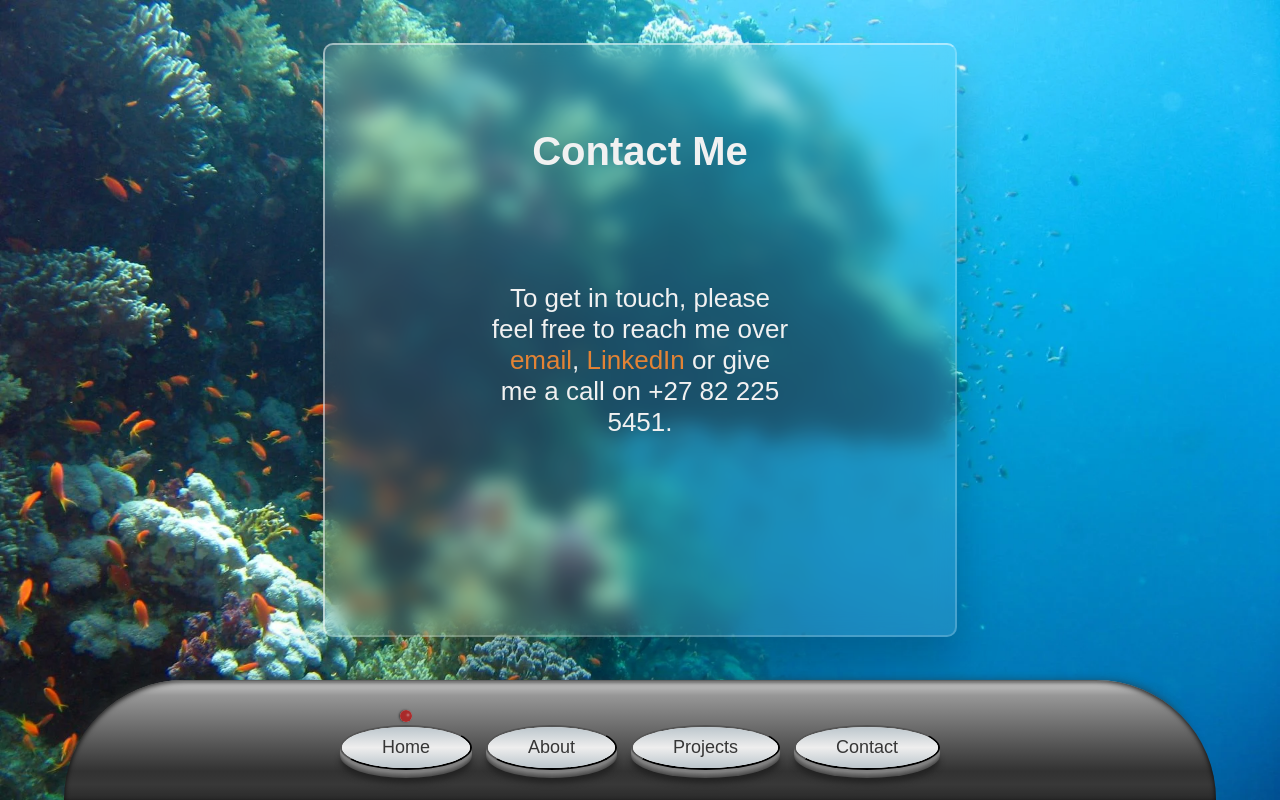
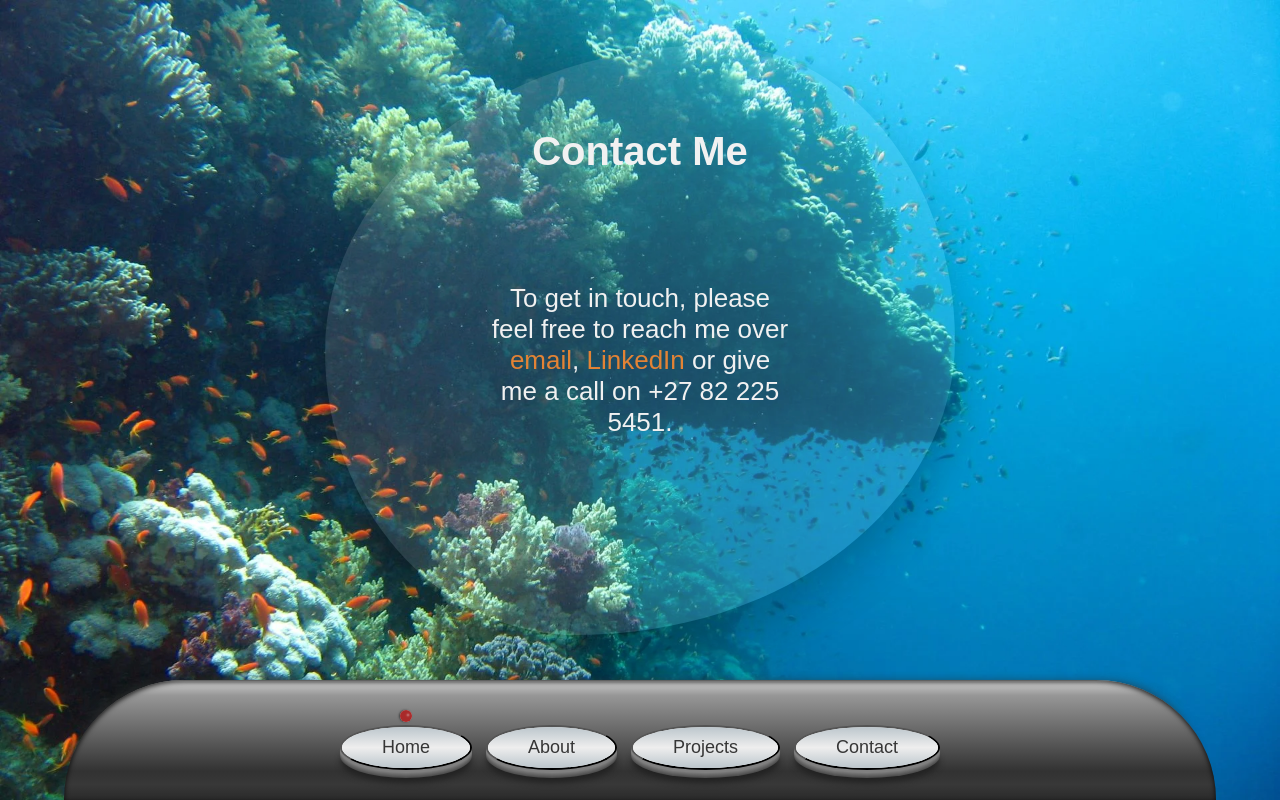
Before and after one commit to Liv4-code/planet-portfolio-site, a React (Create React App) app: page /contact in a window 1280 px wide. Built offline with nearby package versions, Linux system fonts and the light colour scheme; a web font is replaced by a local one.

Commit message:
Added animated border radius to contact section card

```diff
--- a/src/Contact.scss
+++ b/src/Contact.scss
@@ -29,11 +29,8 @@ $breakpoint-xsml-cellphone: 400px;
     padding: 15px;
     background: rgba(255, 255, 255, 0.1);
     box-shadow: 0 25px 45px rgba(0, 0, 0, 0.2);
-    border-radius: 10px;
-    border: 2px solid rgba(255, 255, 255, 0.5);
-    border-right: 2px solid rgba(255, 255, 255, 0.2);
-    border-bottom: 2px solid rgba(255, 255, 255, 0.2);
-    backdrop-filter: blur(10px);
+    animation: bubble-move 10s infinite ease-in-out;
+    animation-direction: alternate;
 
     .contact-glass-card__heading {
         margin: 5%;
@@ -51,6 +48,18 @@ $breakpoint-xsml-cellphone: 400px;
         a {
             color: rgb(227, 131, 53);
         }
+    }
+}
+
+@keyframes bubble-move {
+    0% {
+        border-radius: 62% 38% 60% 40% / 39% 60% 40% 61%;
+    }
+    50% {
+        border-radius: 62% 38% 60% 40% / 52% 50% 50% 48%;
+    }
+    100% {
+        border-radius: 62% 38% 60% 40% / 43% 60% 40% 57%;
     }
 }
 
```
